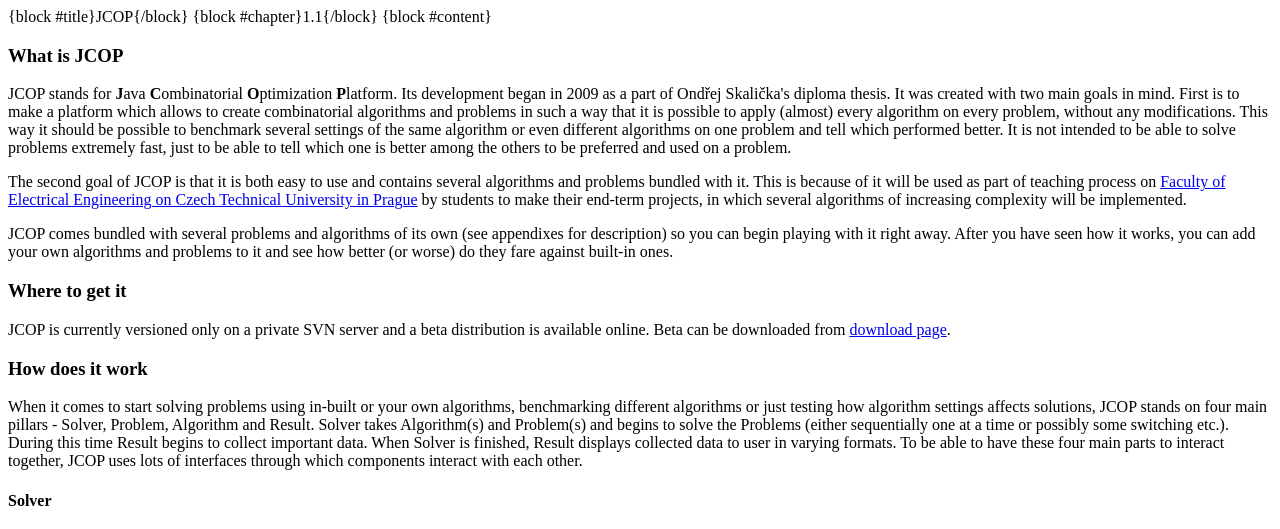
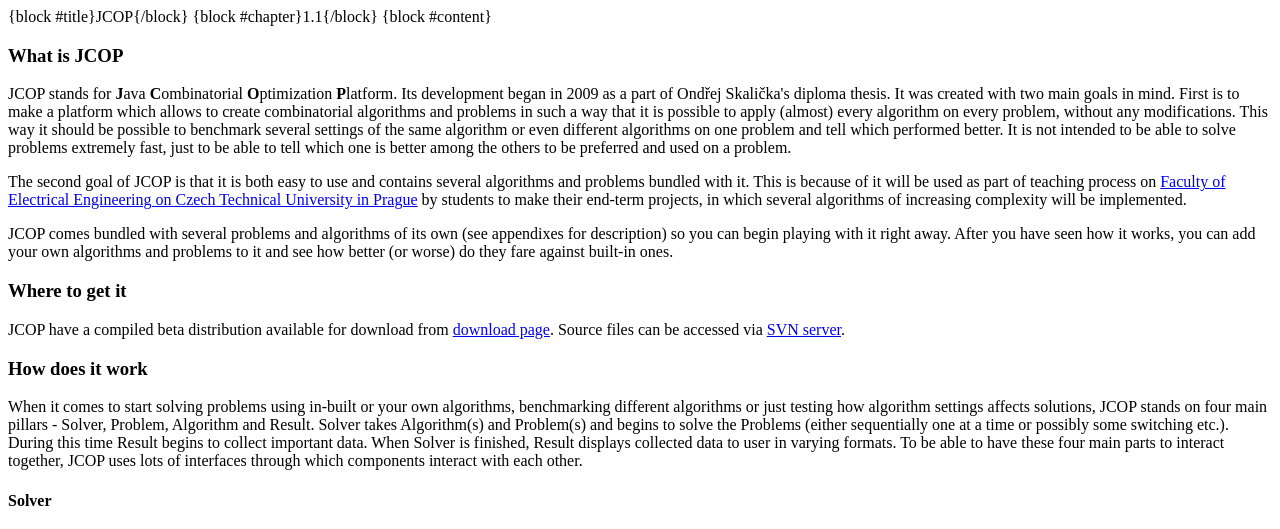
Before and after one commit to cvut/JCOP, a PHP site: page /templates/Overview/default.phtml in a window 1280 px wide. Shown: the top 529 px of the page. Run offline with PHP 8.4, Linux system fonts and the light colour scheme.

Commit message:
* minor changes in web text
git-svn-id: svn://svn.code.sf.net/p/jcop/code/trunk@10 ca20af45-4a20-473b-94bf-0ef87cbc3059

```diff
--- a/www/app/templates/@layout.phtml
+++ b/www/app/templates/@layout.phtml
@@ -82,7 +82,7 @@
 					<ul>
             <li><a href="http://twitter.com/cig_jcop">Twitter</a></li>
             <li><a href="http://sourceforge.net/projects/jcop/">SourceForge</a></li>
-            <li><a href="https://sourceforge.net/tracker/?func=add&amp;group_id=310929&amp;atid=1309046">SourceForge bugs <img src="{$basePath}/images/bug_error_16.png" alt="BUG" /></a></li>
+            <li><a href="http://sourceforge.net/tracker/?func=add&amp;group_id=310929&amp;atid=1309046">SourceForge bugs <img src="{$basePath}/images/bug_error_16.png" alt="BUG" /></a></li>
 					</ul>
 				</li>
 				<li>
@@ -117,7 +117,7 @@
 					</ul>
 				</li>
 				<li>
-					<h2>Appendixes</h2>
+					<h2>Appendices</h2>
 					<ul>
 						<li><a href="{link Appendix:Solvers}"{ifCurrent Appendix:Solvers} class="active"{/if}>Solvers</a></li>
 						<li><a href="{link Appendix:Algorithms}"{ifCurrent Appendix:Algorithms} class="active"{/if}>Algorithms</a></li>
--- a/www/app/templates/BasicUsage/installation.phtml
+++ b/www/app/templates/BasicUsage/installation.phtml
@@ -3,7 +3,7 @@
 {block #content}
 
 <p>
-  First of all, you need to download JCOP files. Download latest version from <a href="{link Overview:download}">download
+  First of all, you need to download JCOP files. Download latest version from <a href="http://sourceforge.net/projects/jcop/files/">download
   page</a>.
 </p>
 <p>
--- a/www/app/templates/Overview/default.phtml
+++ b/www/app/templates/Overview/default.phtml
@@ -29,8 +29,8 @@
 <h3 id="where-to-get-it">Where to get it</h3>
 
 <p>
-  JCOP is currently versioned only on a private SVN server and a beta distribution is available online. Beta can be
-  downloaded from <a href="{link Overview:download}">download page</a>.
+  JCOP have a compiled beta distribution available for download from <a href="http://sourceforge.net/projects/jcop/files/">download page</a>.
+  Source files can be accessed via <a href="http://sourceforge.net/projects/jcop/develop">SVN server</a>.
 </p>
 
 <h3 id="how-does-it-work">How does it work</h3>
```
